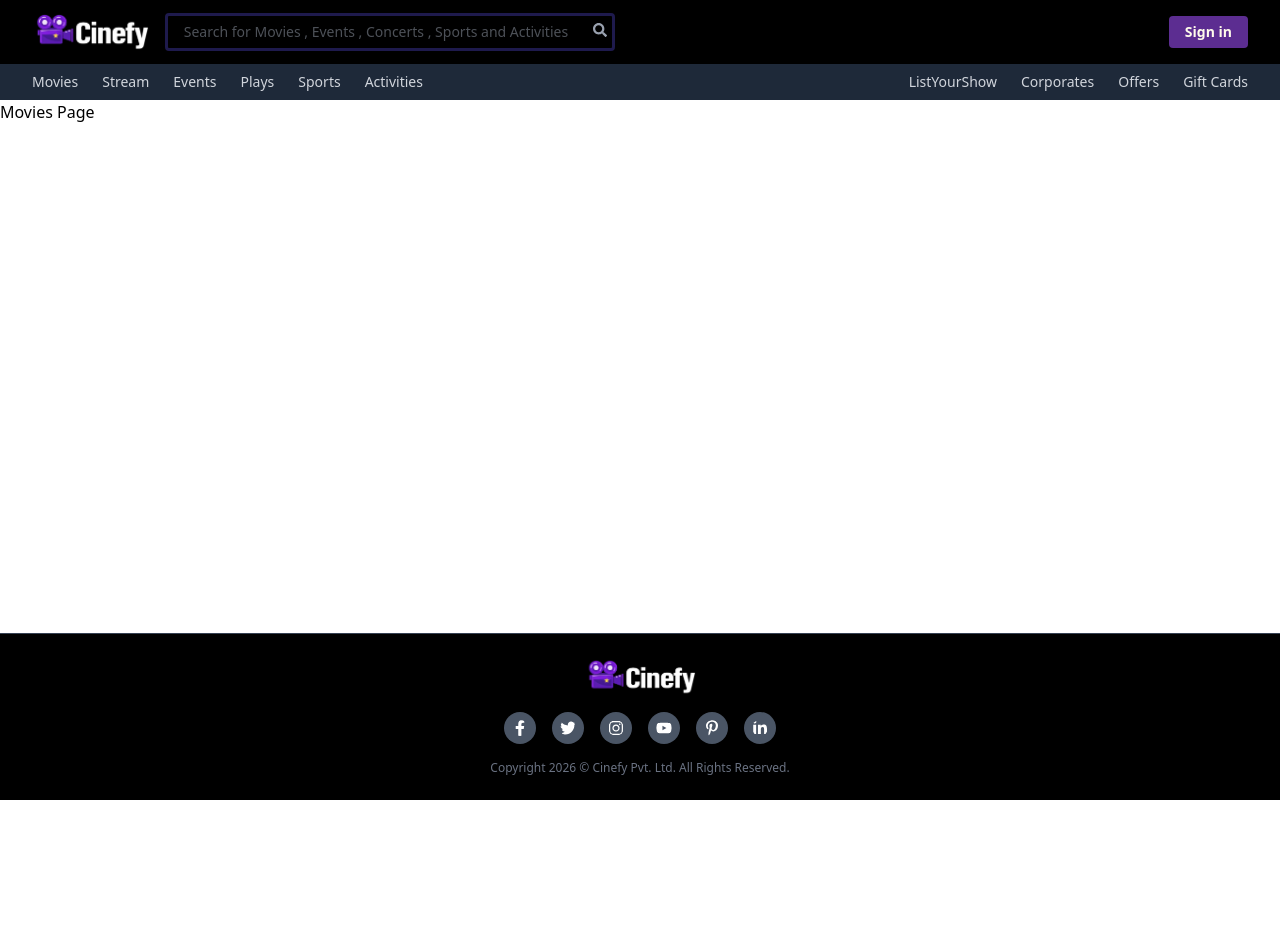
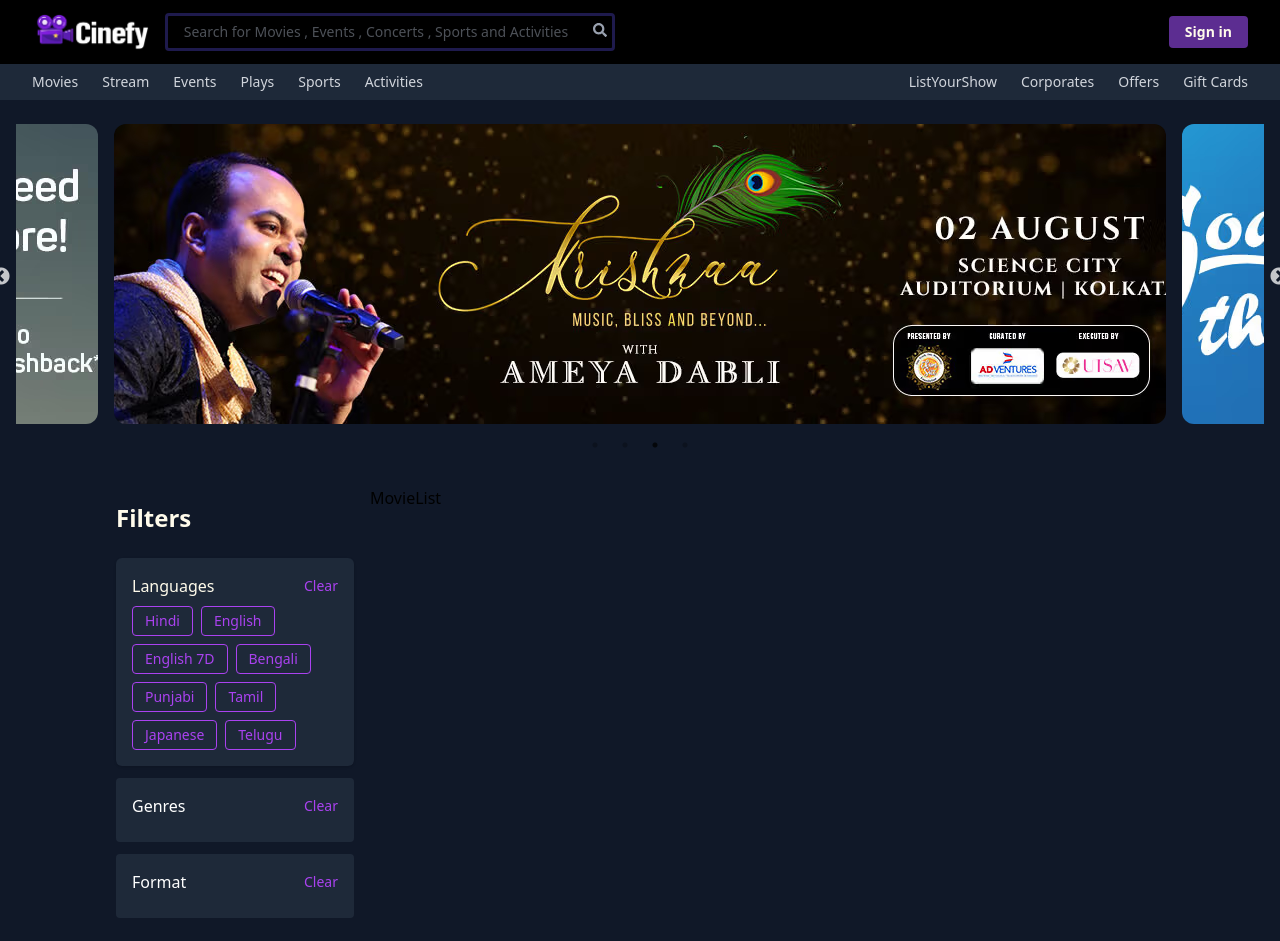
Before and after one commit to txnishq28/Cinefy, a React (Vite) app in the folder Frontend/: page /movies in a window 1280 px wide. Shown: the top 941 px of the page. Before the commit the page ends 800 px from the top, so only its background shows below. Built offline with nearby package versions, Linux system fonts and the light colour scheme; no server answers.

Commit message:
Movies UI Page Created

```diff
--- a/Frontend/src/App.jsx
+++ b/Frontend/src/App.jsx
@@ -2,6 +2,7 @@
 import Header from "./components/shared/Header"
 import Footer from "./components/shared/Footer"
 import Home from "./pages/Home"
+import Movies from "./pages/Movies"
 
 function App() {
 
@@ -13,7 +14,7 @@
         <Routes>
           <Route path="/" element={<Home/>}/>
           <Route path="/profile/:id" element={<h1>Profile Page</h1>}/>
-          <Route path="/movies" element={<h1>Movies Page</h1>}/>
+          <Route path="/movies" element={<Movies/>}/>
         </Routes>
       </main>
       <Footer/>
--- /dev/null
+++ b/Frontend/src/components/Movies/MovieFilters.jsx
@@ -0,0 +1,55 @@
+import React from "react";
+
+const MovieFilters = ({ languages = [] }) => {
+  return (
+    <div className="w-full md:w-1/4 p-4 space-y-6">
+
+      <h2 className="text-2xl font-semibold text-amber-50">Filters</h2>
+
+      {/* Language */}
+      <div className=" bg-gray-800 p-4 rounded-md shadow-sm">
+
+        <div className="flex justify-between items-center mb-2">
+          <span className="font-medium text-amber-50">Languages</span>
+          <button className="text-[#aa42f0] text-sm">Clear</button>
+        </div>
+
+        <div className="flex flex-wrap gap-2">
+          {
+            languages.map((lang, i) => (
+            <span
+              key={i}
+              className="border border-[#aa42f0]  text-[#aa42f0] px-3 py-1 text-sm rounded hover:bg-gray-900 cursor-pointer"
+            >
+              {lang}
+            </span>
+          ))
+          }
+        </div>
+      </div>
+
+      {/* Similar blocks for genres and format */}
+      <div className="bg-gray-800 -mt-3 p-4 rounded">
+        <div className="flex justify-between items-center mb-2">
+          <span className="font-medium text-white">Genres</span>
+          <button className="text-[#aa42f0] text-sm">Clear</button>
+        </div>
+      </div>
+
+      <div className="bg-gray-800 -mt-3 p-4 rounded">
+        <div className="flex justify-between items-center mb-2">
+          <span className="font-medium text-white">Format</span>
+          <button className="text-[#aa42f0] text-sm">Clear</button>
+        </div>
+      </div>
+
+      <button className="w-full border border-gray-800 font-bold cursor-pointer bg-[#aa42f0] text-white py-1 rounded hover:bg-[#5C2D91] hover:text-white transition">
+        Browse by Cinemas
+      </button>
+
+
+    </div>
+  );
+};
+
+export default MovieFilters;
--- /dev/null
+++ b/Frontend/src/components/Movies/MovieList.jsx
@@ -0,0 +1,9 @@
+import React from 'react'
+
+const MovieList = () => {
+  return (
+    <div>MovieList</div>
+  )
+}
+
+export default MovieList
--- a/Frontend/src/components/Recommended.jsx
+++ b/Frontend/src/components/Recommended.jsx
@@ -4,9 +4,15 @@
   return (
     <div className="w-full py-6 bg-gray-900">
       <div className="max-w-screen-xl mx-auto px-4">
-      <h2 className='text-2xl font-semibold mb-6 text-white'>
+      <div className="items-center flex justify-between mb-4">
+        <h2 className='text-2xl font-semibold text-white'>
         Recommended Movies
       </h2>
+
+      <span className="text-md text-purple-400 cursor-pointer hover:underline hover:text-purple-600">
+        See All
+      </span>
+      </div>
 
         <div className="grid grid-cols-2 md:grid-cols-3 lg:grid-cols-4 xl:grid-cols-5 gap-4">
           {movies?.map((movie, i) => (
--- /dev/null
+++ b/Frontend/src/pages/Movies.jsx
@@ -0,0 +1,21 @@
+import React from "react";
+import BannerSlider from "../components/shared/BannerSlider";
+import MovieFilters from "../components/Movies/MovieFilters";
+import { languages } from "../utils/constants";
+import MovieList from "../components/Movies/MovieList";
+
+const Movies = () => {
+  return (
+    <div>
+      <BannerSlider />
+
+      <div className="flex flex-col md:flex-row bg-gray-900 min-h-screen md:px-[100px] pb-10 pt-8">
+        <MovieFilters languages={languages} />
+        <MovieList/>
+      </div>
+
+    </div>
+  );
+};
+
+export default Movies;
```
